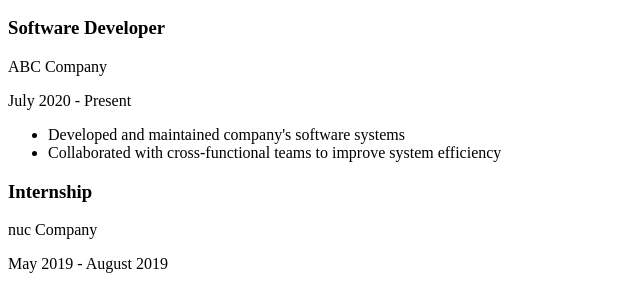
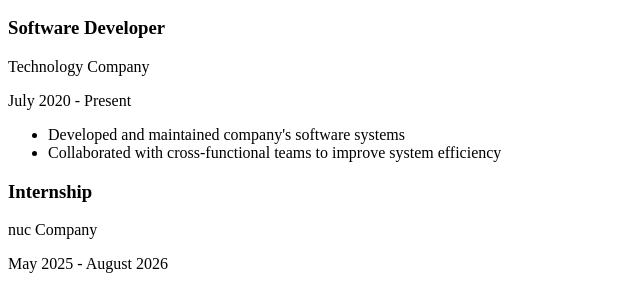
Before and after one commit to Je816/md, a plain HTML site: page index.html in a window 1280 px wide. Shown: the part 388-674 px from the top of the page, 0-640 px from the left. Drawn offline with Linux system fonts and the light colour scheme.

Commit message:
Update index.html

```diff
--- a/index.html
+++ b/index.html
@@ -14,7 +14,7 @@
   <p>September 2020 - June 2025</p>
   <h2>Work Experience</h2>
   <h3>Software Developer</h3>
-  <p>ABC Company</p>
+  <p>Technology Company</p>
   <p>July 2020 - Present</p>
   <ul>
     <li>Developed and maintained company's software systems</li>
@@ -22,7 +22,7 @@
   </ul>
   <h3>Internship</h3>
   <p>nuc Company</p>
-  <p>May 2019 - August 2019</p>
+  <p>May 2025 - August 2026</p>
   <ul>
     <li>Assisted in the development of software systems</li>
     <li>Gained practical experience in software development</li>
```
